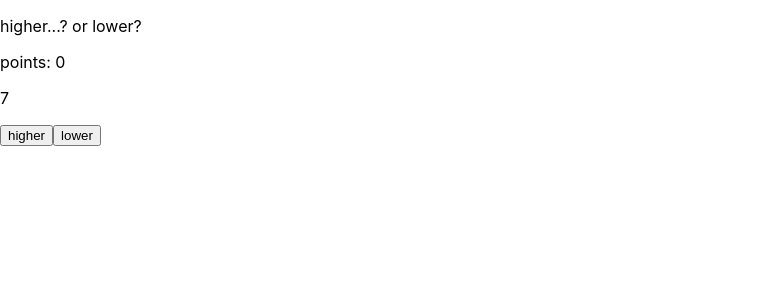
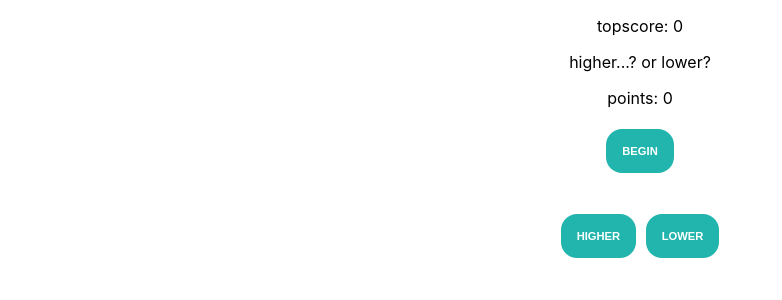
Before and after one commit to bencot234/higher-or-lower, a React (Create React App) app: page / in a window 1280 px wide. Shown: the top 300 px of the page, without its empty margins (0-782 px from the left). Built offline with nearby package versions, Linux system fonts and the light colour scheme; no server answers; the HTML template or start-up script is replaced by a standard one.

Commit message:
update to use card deck api

```diff
--- a/package.json
+++ b/package.json
@@ -6,6 +6,7 @@
     "@testing-library/jest-dom": "^5.16.5",
     "@testing-library/react": "^13.4.0",
     "@testing-library/user-event": "^13.5.0",
+    "axios": "^1.3.3",
     "react": "^18.2.0",
     "react-dom": "^18.2.0",
     "react-scripts": "5.0.1",
--- a/src/App.css
+++ b/src/App.css
@@ -1,6 +1,59 @@
-.show-new-card {
-  display: block;
+
+
+.btn {
+  padding: 1rem;
+  background-color: #21b5ae;
+  color: white;
+  font-weight: bold;
+  text-transform: uppercase;
+  font-size: 0.7rem;
+  border-radius: 1rem;
+  border: none;
+  transition: 0.5s;
+  cursor: pointer;
+  margin: 0.3rem;
 }
-.hide-new-card {
+
+.btn:hover {
+  background-color: #de4151;
+  transition: 0.5s;
+}
+
+
+.show {
+  display: inline-block;
+}
+
+.hide {
   display: none;
 }
+
+.cards-container {
+  margin: 1rem;
+}
+
+@media (min-width: 600px) {
+  .cards-container {
+    display: flex;
+    justify-content: center;
+  }
+}
+
+main {
+  text-align: center;
+  position: relative;
+}
+
+.game-over {
+  position: absolute;
+  top: 58%;
+  left: 50%;
+  transform: translate(-50%, -50%);
+  background-color: white;
+  padding: 2rem;
+  font-size: x-large;
+  text-transform: capitalize;
+  height: 250px;
+  border: 1px solid black;
+  border-radius: 10px;
+}
--- a/src/App.js
+++ b/src/App.js
@@ -1,7 +1,16 @@
-import './App.css';
-import cards from './data';
-import { useState, useEffect } from 'react';
-import ScoreModal from './ScoreModal';
+import './App.css'
+import axios from 'axios'
+import data from './data'
+import { useState, useEffect } from 'react'
+import ScoreModal from './ScoreModal'
+
+const getLocalStorage = () => {
+	let topScore = JSON.parse(localStorage.getItem('topScore'))
+	if (topScore) {
+		return topScore;
+	}
+	return 0;
+}
 
 function App() {
 	// 1. have initial random card
@@ -11,89 +20,147 @@ function App() {
 	// 5. if the cards values are the same, show message 'the cards are the same!'. dont give any points
 	// 6. if the initial card value is greater than the the new card, show score. game over. give option to play again
 
-  const [card, setCard] = useState(cards[0]);
-  const [newCard, setNewCard] = useState(cards[0]);
-  const [showNewCard, setShowNewCard] = useState(false);
+	const [initialCard, setInitialCard] = useState(null);
+	const [nextCard, setNextCard] = useState({});
+	const [showNextCard, setShowNextCard] = useState(false);
 	const [message, setMessage] = useState('');
 	const [points, setPoints] = useState(0);
 	const [disabled, setDisabled] = useState(false);
 	const [showModal, setShowModal] = useState(false);
+	const [deckId, setDeckId] = useState('');
+	const [showButton, setShowButton] = useState(true);
+	const [anotherGame, setAnotherGame] = useState(false);
+	const [topScore, setTopScore] = useState(getLocalStorage());
+
+
+	const fetchDeck = async () => {
+		try {
+			const response = await axios('https://www.deckofcardsapi.com/api/deck/new/shuffle/')
+			const newDeck = await response.data;
+			const newDeckId = newDeck.deck_id;
+			setDeckId(newDeckId);
+		} catch (err) {
+			console.log(err)
+		}
+	}
+
+	const drawInitialCards = async () => {
+		try {
+			const response = await axios(`https://www.deckofcardsapi.com/api/deck/${deckId}/draw/?count=2`)
+			const cards = await response.data.cards;
+			setInitialCard(cards[0])
+			setNextCard(cards[1])
+		} catch (error) {
+			console.log(error)
+		}
+	}
+
+	const drawNextCard = async () => {
+		try {
+			const response = await axios(`https://www.deckofcardsapi.com/api/deck/${deckId}/draw/?count=1`)
+			const card = await response.data.cards[0];
+			setNextCard(card)
+		} catch (error) {
+			console.log(error)
+		}
+	}
+
+	const beginGame = () => {
+		drawInitialCards()
+		setDisabled(false)
+		setPoints(0)
+		setShowButton(false)
+		setShowModal(false)
+		setShowNextCard(false)
+	}
 
 	useEffect(() => {
-    getRandomCard();
+		fetchDeck()
 	}, [])
 
-  const getRandomCard = () => {
-    const randomCardIndex = Math.floor(Math.random() * cards.length);
-
-    setCard(cards[randomCardIndex]);
-  }
-
-  const getNewRandomCard = () => {
-    const randomCardIndex = Math.floor(Math.random() * cards.length);
-
-    setNewCard(cards[randomCardIndex]);
-  }
-
-  const success = () => {
-    setShowNewCard(true)
+	const rightGuess = () => {
+		console.log('right')
 		setPoints((oldPoints) => {
 			return oldPoints + 1;
 		})
-    setDisabled(true)
 		setTimeout(() => {
-      setCard(newCard)
-      setShowNewCard(false)
-      getNewRandomCard();
+			setInitialCard(nextCard)
+			setShowNextCard(false)
+			drawNextCard();
 			setDisabled(false)
 		}, 3000)
 	}
 
-  const checkHigher = () => {
-    if (card.value > newCard.value) {
+	const numerizeValue = (value) => {
+			if (value === 'KING') value = 13;
+			if (value === 'QUEEN') value = 12;
+			if (value === 'JACK') value = 11;
+			if (value === 'ACE') value = 1;
+
+		return value;
+	}
+
+	const sameGuess = () => {
+		console.log('same')
+		setMessage('The values are the same!')
+		setTimeout(() => {
+			setMessage('')
+			drawNextCard();
+		}, 3000)
+	}
+
+	const wrongGuess = () => {
 		console.log('wrong')
 		setShowModal(true)
 		setDisabled(true)
-    }
-    if (card.value < newCard.value) {
-      console.log('right')
-      success()
-    }
-    if (card.value === newCard.value) {
-      console.log('same')
-      getNewRandomCard();
+		setShowButton(true)
+		setAnotherGame(true)
+		if (points > topScore) {
+			localStorage.setItem('topScore', JSON.stringify(points))
 		}
 	}
 
-  const checkLower = () => {
-    if (card.value < newCard.value) {
-      console.log('wrong')
-      setShowModal(true)
-      setDisabled(true)
+	const compareValues = async (guess) => {
+		setShowNextCard(true)
+		const initialCardValue = numerizeValue(initialCard.value)
+		const nextCardValue = numerizeValue(nextCard.value)
+
+		if (initialCardValue < nextCardValue) {
+			guess === 'higher' ? rightGuess() : wrongGuess()
 		}
-    if (card.value > newCard.value) {
-      console.log('right')
-      success()
+		if (initialCardValue > nextCardValue) {
+			guess === 'lower' ? rightGuess() : wrongGuess()
 		}
-    if (card.value === newCard.value) {
-      console.log('same')
-      getNewRandomCard();
+		if (initialCardValue === nextCardValue) {
+			sameGuess()
 		}
 	}
 
 	return (
-    <>
+		<main>
+			<p>topscore: {topScore}</p>
 			{showModal && <ScoreModal points={points}/>}
 			<p>higher...? or lower?</p>
+
 			<p>{message}</p>
 			<p>points: {points}</p>
+			<button className={`${showButton ? 'show' : 'hide'}  btn`} onClick={beginGame}>{anotherGame ? 'play again' : 'begin'}</button>
+			<div className="cards-container">
+				{initialCard &&
 					<div>
-        <p>{card.value}</p>
-        <p className={`${showNewCard ? 'show-new-card' : 'hide-new-card'}`}>{newCard.value}</p>
+						<img src={initialCard.image} alt="initial card" />
 					</div>
-      <button disabled={disabled} onClick={checkHigher}>higher</button>
-      <button disabled={disabled} onClick={checkLower}>lower</button>
-    </>
+				}
+				{nextCard &&
+					<div className={`${showNextCard ? 'show' : 'hide'}`}>
+						<img src={nextCard.image} alt="next card" />
+					</div>
+				}
+
+			</div>
+			<button className="btn" disabled={disabled} onClick={() => compareValues('higher')}>higher</button>
+			<button className="btn" disabled={disabled} onClick={() => compareValues('lower')}>lower</button>
+		</main>
 	);
 }
 
--- a/src/ScoreModal.js
+++ b/src/ScoreModal.js
@@ -2,8 +2,8 @@ import React from 'react'
 
 const ScoreModal = ({points}) => {
   return (
-    <div>
-      game over! your score was {points}
+    <div className="game-over">
+      <p>game over!</p> your score is {points}
     </div>
   )
 }
--- a/src/data.js
+++ b/src/data.js
@@ -11,34 +11,34 @@ const cards = [
         id: 3,
         value: 3,
     },
-    {
-        id: 4,
-        value: 4,
-    },
-    {
-        id: 5,
-        value: 5,
-    },
-    {
-        id: 6,
-        value: 6,
-    },
-    {
-        id: 7,
-        value: 7,
-    },
-    {
-        id: 8,
-        value: 8,
-    },
-    {
-        id: 9,
-        value: 9,
-    },
-    {
-        id: 10,
-        value: 10,
-    },
+    // {
+    //     id: 4,
+    //     value: 4,
+    // },
+    // {
+    //     id: 5,
+    //     value: 5,
+    // },
+    // {
+    //     id: 6,
+    //     value: 6,
+    // },
+    // {
+    //     id: 7,
+    //     value: 7,
+    // },
+    // {
+    //     id: 8,
+    //     value: 8,
+    // },
+    // {
+    //     id: 9,
+    //     value: 9,
+    // },
+    // {
+    //     id: 10,
+    //     value: 10,
+    // },
 ];
 
 export default cards;
```
Also changed, not shown: src/index.css (line endings or trailing spaces), 1 other file (tests, documents, lock files or other folders). Lines whose indentation alone changed are shown as unchanged.
